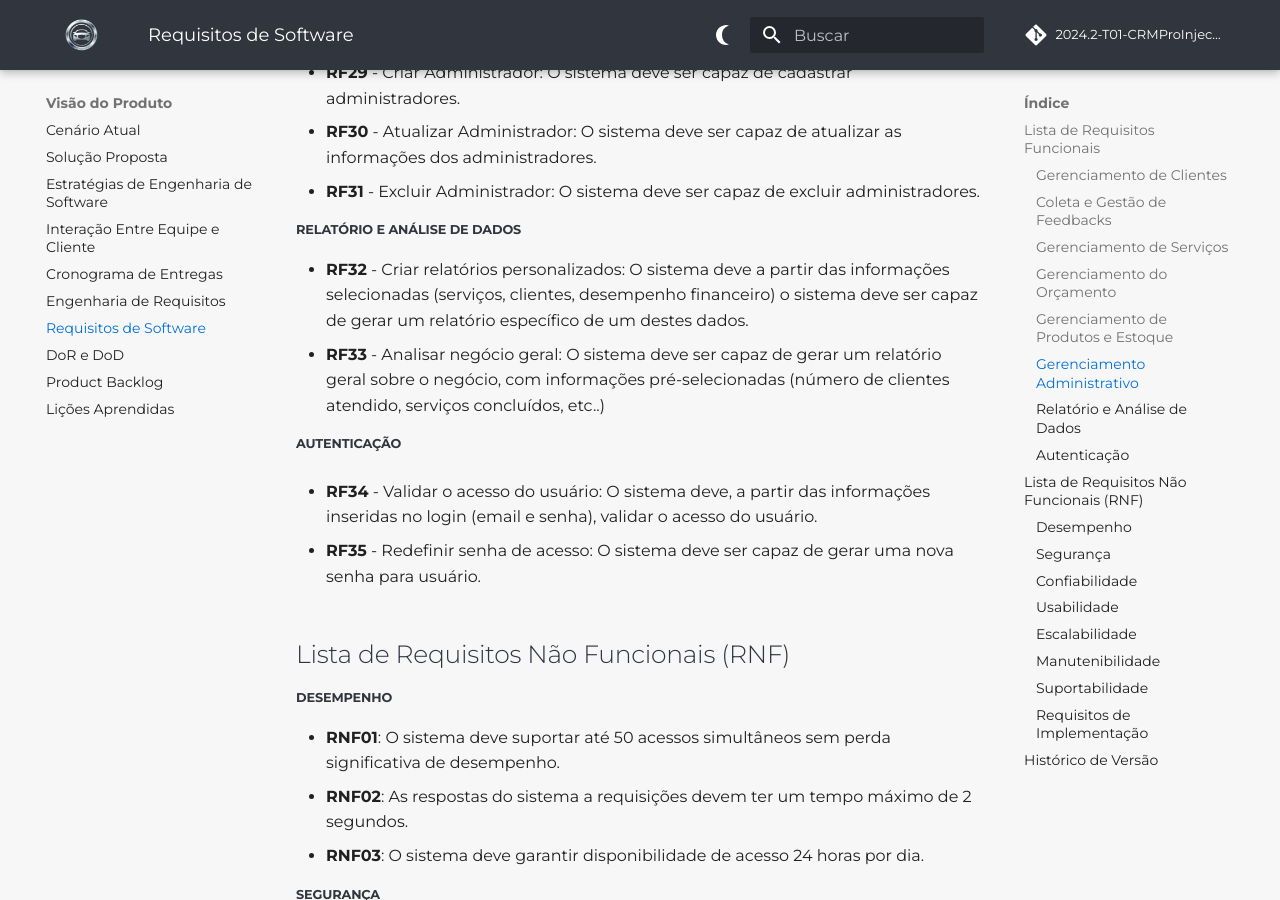
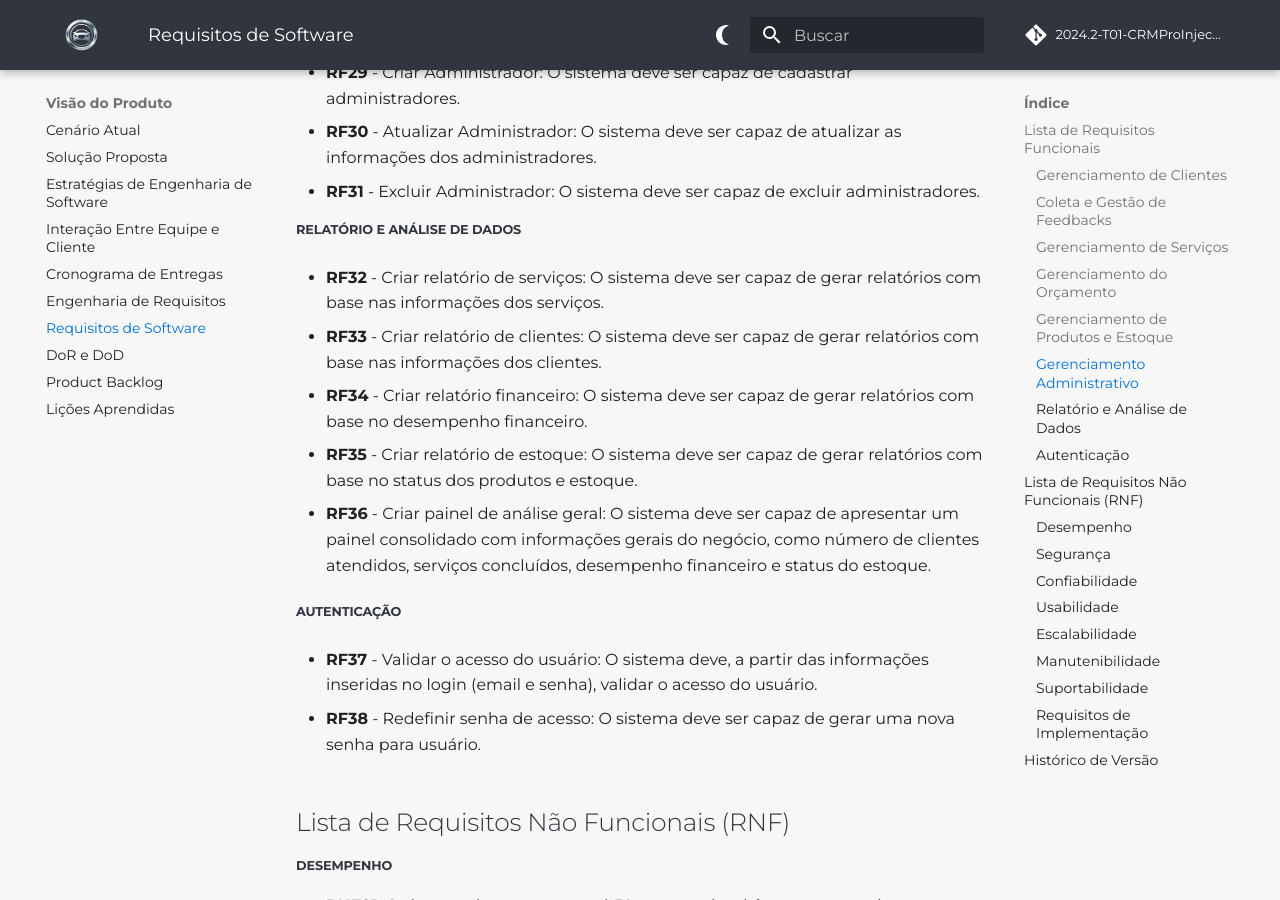
Before and after one commit to mdsreq-fga-unb/2024.2-T01-CRMProInjecao, an MkDocs documentation site: the page built from docs/requisitos-software.md, in a window 1280 px wide and 900 px high, scrolled down 2049 px. Built offline with MkDocs 1.6.1 and Material for MkDocs 9.7.7, drawn with Linux system fonts in a browser that asks for light colours; comment, search, counter and statistics services are not loaded; the version menu is left out; some of the changed text lies outside the part shown.

Commit message:
docs: Updating backlog and requisitos funcionais

```diff
--- a/docs/requisitos-software.md
+++ b/docs/requisitos-software.md
@@ -55,14 +55,21 @@
 
 ##### Relatório e Análise de Dados
 
-- **RF32** - Criar relatórios personalizados: O sistema deve a partir das informações selecionadas (serviços, clientes, desempenho financeiro) o sistema deve ser capaz de gerar um relatório específico de um destes dados.
-- **RF33** - Analisar negócio geral: O sistema deve ser capaz de gerar um relatório geral sobre o negócio, com informações pré-selecionadas (número de clientes atendido, serviços concluídos, etc..)
+- **RF32** - Criar relatório de serviços: O sistema deve ser capaz de gerar relatórios com base nas informações dos serviços.
+
+- **RF33** - Criar relatório de clientes: O sistema deve ser capaz de gerar relatórios com base nas informações dos clientes.
+
+- **RF34** - Criar relatório financeiro: O sistema deve ser capaz de gerar relatórios com base no desempenho financeiro.
+
+- **RF35** - Criar relatório de estoque: O sistema deve ser capaz de gerar relatórios com base no status dos produtos e estoque.
+
+- **RF36** - Criar painel de análise geral: O sistema deve ser capaz de apresentar um painel consolidado com informações gerais do negócio, como número de clientes atendidos, serviços concluídos, desempenho financeiro e status do estoque.
 
 ##### Autenticação
 
-- **RF34** - Validar o acesso do usuário: O sistema deve, a partir das informações inseridas no login (email e senha), validar o acesso do usuário.
+- **RF37** - Validar o acesso do usuário: O sistema deve, a partir das informações inseridas no login (email e senha), validar o acesso do usuário.
 
-- **RF35** - Redefinir senha de acesso: O sistema deve ser capaz de gerar uma nova senha para usuário.
+- **RF38** - Redefinir senha de acesso: O sistema deve ser capaz de gerar uma nova senha para usuário.
 
 
 
@@ -119,6 +126,7 @@
 <center>
 
 
-| Versão | Descrição                                                    | Autor                                            | Data       |
-| ------ | ------------------------------------------------------------ | ------------------------------------------------ | ---------- |
-| 0.1    | Adicionando listas de requisitos funcionais e não funcionais | [Fábio Torres](http://github.com/fabioaletorres) | 14/12/2024 |
+| Versão | Descrição                                                            | Autor                                            | Data       |
+| ------ | -------------------------------------------------------------------- | ------------------------------------------------ | ---------- |
+| 0.1    | Adicionando listas de requisitos funcionais e não funcionais         | [Fábio Torres](http://github.com/fabioaletorres) | 14/12/2024 |
+| 0.2    | Ajuste dos requisitos funcionais a partir dos feedbacks do professor | [Paulo André](http://github.com/PauloFilho2)     | 16/01/2025 |
```
Also changed, not shown: docs/product-backlog.md (+35 -34 lines).
